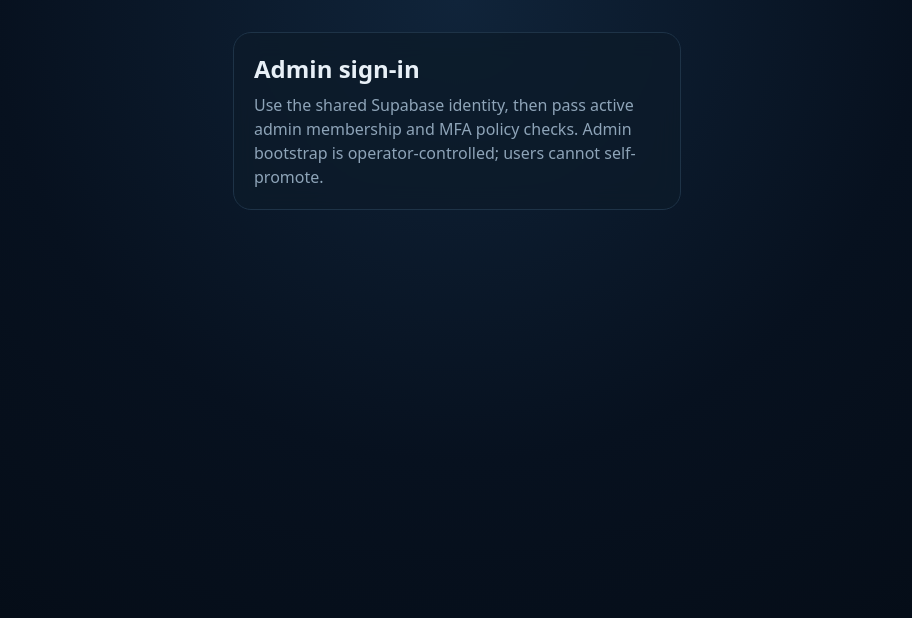
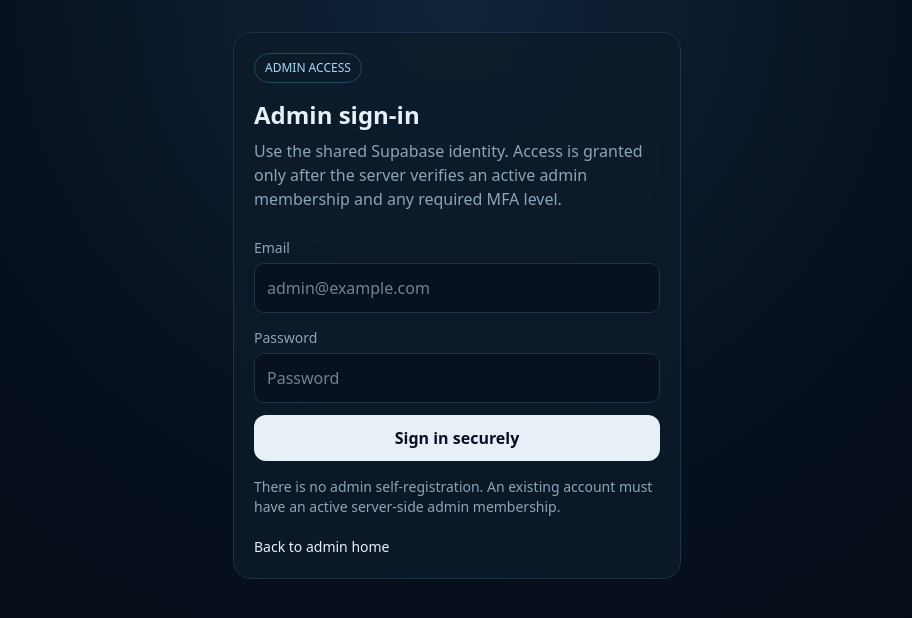
Before and after one commit to mavemarvy/universal-trading-ai, a Next.js app in the folder apps/admin/: page /login in a window 1280 px wide. Shown: the top 618 px of the page, without its empty margins (183-1095 px from the left). Built offline with nearby package versions, Linux system fonts and the light colour scheme.

Commit message:
fix(admin): render working admin sign-in form

```diff
--- a/apps/admin/app/login/page.tsx
+++ b/apps/admin/app/login/page.tsx
@@ -1 +1,69 @@
-export default function Login(){return <main className="shell"><div className="card max-w-md mx-auto"><h1 className="text-2xl font-semibold">Admin sign-in</h1><p className="muted mt-2">Use the shared Supabase identity, then pass active admin membership and MFA policy checks. Admin bootstrap is operator-controlled; users cannot self-promote.</p></div></main>}
+import Link from "next/link";
+import { login } from "./actions";
+
+export default async function Login({
+  searchParams,
+}: {
+  searchParams: Promise<{ error?: string }>;
+}) {
+  const query = await searchParams;
+
+  return (
+    <main className="shell">
+      <div className="card max-w-md mx-auto">
+        <span className="badge">ADMIN ACCESS</span>
+        <h1 className="text-2xl font-semibold mt-4">Admin sign-in</h1>
+        <p className="muted mt-2">
+          Use the shared Supabase identity. Access is granted only after the
+          server verifies an active admin membership and any required MFA level.
+        </p>
+
+        {query.error ? (
+          <p role="alert" className="mt-4 text-sm">
+            {query.error}
+          </p>
+        ) : null}
+
+        <form className="mt-6 space-y-3">
+          <label className="block">
+            <span className="text-sm muted">Email</span>
+            <input
+              className="mt-1"
+              name="email"
+              type="email"
+              autoComplete="email"
+              placeholder="admin@example.com"
+              required
+            />
+          </label>
+
+          <label className="block">
+            <span className="text-sm muted">Password</span>
+            <input
+              className="mt-1"
+              name="password"
+              type="password"
+              autoComplete="current-password"
+              placeholder="Password"
+              minLength={8}
+              required
+            />
+          </label>
+
+          <button className="w-full" formAction={login}>
+            Sign in securely
+          </button>
+        </form>
+
+        <p className="muted text-sm mt-4">
+          There is no admin self-registration. An existing account must have an
+          active server-side admin membership.
+        </p>
+
+        <Link className="inline-block mt-5 text-sm" href="/">
+          Back to admin home
+        </Link>
+      </div>
+    </main>
+  );
+}
```
